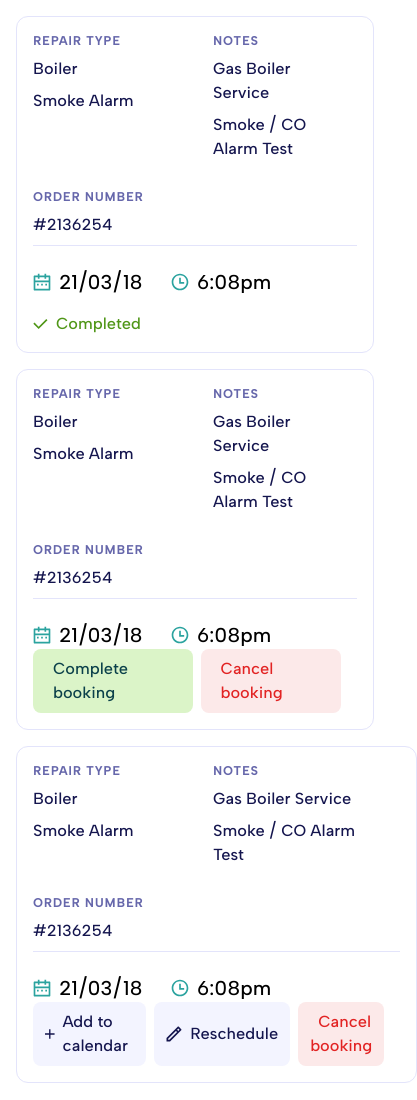
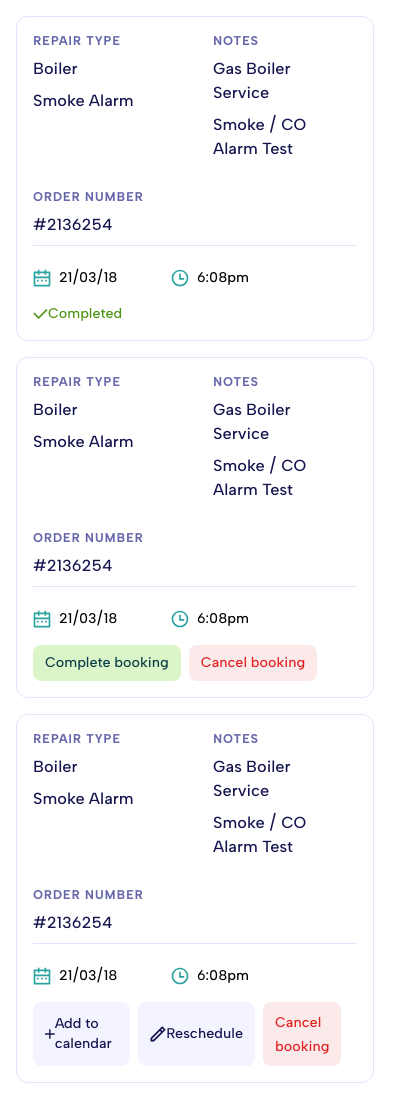
Before and after one commit to davronverse/tailor, a website: page components/schedulecard/index.html in a window 390 px wide. Shown: the whole page, 417 px wide, since content can reach past the window. Drawn offline with nearby package versions, Linux system fonts and the light colour scheme; files that its build step writes are made by us from their sources; files whose address does not match are found by name.

Commit message:
schedule card fix

```diff
--- a/components/schedulecard/index.html
+++ b/components/schedulecard/index.html
@@ -27,8 +27,8 @@
   <noscript>You need to enable JavaScript to run this app.</noscript>
 
   <div class="m-4">
-    <a class="card border-card schedule-card inline-block font-albertSans-medium rounded-xl group mb-4 p-4 md:w-full" href="">
-      <div class="schedule-card-content flex justify-between max-sm:flex-col border-b border-[#E3E4FB]">
+    <a class="card border-card schedule-card inline-block font-albertSans-medium rounded-xl group mb-4 p-4 w-full" href="">
+      <div class="schedule-card-content flex justify-between max-md:flex-col border-b border-[#E3E4FB]">
         <div class="flex pb-3">
           <div class="min-w-[180px]">
             <span class="base-purple-500 block text-xs font-semibold tracking-widest rounded dark:text-blue-600 tracking-wider blog-card-status font-bold">REPAIR TYPE</span>
@@ -42,19 +42,19 @@
           </div>
         </div>
 
-        <div class="min-w-[180px] max-sm:pt-4">
+        <div class="min-w-[180px] max-md:pt-4">
           <span class="base-purple-500 block text-xs font-semibold tracking-widest rounded dark:text-blue-600 tracking-wider blog-card-status font-bold">ORDER NUMBER</span>
           <span class="text-md base-purple-700 font-bold leading-6 block font-medium py-2">#2136254</span>
         </div>
       </div>
 
-      <div class="flex justify-between max-sm:flex-col" style="padding-top: 22px;">
+      <div class="flex justify-between max-md:flex-col" style="padding-top: 22px;">
         <div class="flex">
           <div class="flex items-center mr-4">
             <svg width="18" height="18" viewBox="0 0 18 18" fill="none" xmlns="http://www.w3.org/2000/svg">
               <path d="M13.1666 2.50016H16.5C16.721 2.50016 16.9329 2.58796 17.0892 2.74424C17.2455 2.90052 17.3333 3.11248 17.3333 3.3335V16.6668C17.3333 16.8878 17.2455 17.0998 17.0892 17.2561C16.9329 17.4124 16.721 17.5002 16.5 17.5002H1.49996C1.27895 17.5002 1.06698 17.4124 0.910704 17.2561C0.754423 17.0998 0.666626 16.8878 0.666626 16.6668V3.3335C0.666626 3.11248 0.754423 2.90052 0.910704 2.74424C1.06698 2.58796 1.27895 2.50016 1.49996 2.50016H4.83329V0.833496H6.49996V2.50016H11.5V0.833496H13.1666V2.50016ZM15.6666 9.16683H2.33329V15.8335H15.6666V9.16683ZM11.5 4.16683H6.49996V5.8335H4.83329V4.16683H2.33329V7.50016H15.6666V4.16683H13.1666V5.8335H11.5V4.16683ZM3.99996 10.8335H5.66663V12.5002H3.99996V10.8335ZM8.16663 10.8335H9.83329V12.5002H8.16663V10.8335ZM12.3333 10.8335H14V12.5002H12.3333V10.8335Z" fill="#2BA39F"/>
             </svg>
-            <span class="ml-2 text-xl min-w-[96px]">21/03/18</span>
+            <span class="ml-2 max-md:text-sm text-xl min-w-[96px]">21/03/18</span>
           </div>
 
           <div class="flex items-center">
@@ -62,23 +62,23 @@
               <path d="M8.99996 17.3332C4.39746 17.3332 0.666626 13.6023 0.666626 8.99984C0.666626 4.39734 4.39746 0.666504 8.99996 0.666504C13.6025 0.666504 17.3333 4.39734 17.3333 8.99984C17.3333 13.6023 13.6025 17.3332 8.99996 17.3332ZM8.99996 15.6665C10.7681 15.6665 12.4638 14.9641 13.714 13.7139C14.9642 12.4636 15.6666 10.7679 15.6666 8.99984C15.6666 7.23173 14.9642 5.53603 13.714 4.28579C12.4638 3.03555 10.7681 2.33317 8.99996 2.33317C7.23185 2.33317 5.53616 3.03555 4.28591 4.28579C3.03567 5.53603 2.33329 7.23173 2.33329 8.99984C2.33329 10.7679 3.03567 12.4636 4.28591 13.7139C5.53616 14.9641 7.23185 15.6665 8.99996 15.6665V15.6665ZM9.83329 8.99984H13.1666V10.6665H8.16663V4.83317H9.83329V8.99984Z" fill="#2BA39F"/>
             </svg>
 
-            <span class="ml-2 text-xl">6:08pm</span>
+            <span class="ml-2 max-md:text-sm text-xl">6:08pm</span>
           </div>
         </div>
-        <div>
+        <div class="flex">
           <div class="pr-4">
-            <div class="flex items-center max-sm:mt-4 pr-4">
+            <div class="flex items-center max-md:mt-4 pr-4">
               <svg width="15" height="11" viewBox="0 0 15 11" fill="none" xmlns="http://www.w3.org/2000/svg">
                 <path d="M5.63671 7.66083L13.2967 0L14.4759 1.17833L5.63671 10.0175L0.333374 4.71417L1.51171 3.53583L5.63671 7.66083Z" fill="#4F9617"/>
               </svg>
-              <span class="ml-2 text-base text-[#4F9617]">Completed</span>
+              <span class="ml-2 max-md:mx-0 max-md:text-sm text-base text-[#4F9617]">Completed</span>
             </div>
           </div>
         </div>
       </div>
     </a>
-    <a class="card border-card schedule-card inline-block font-albertSans-medium rounded-xl group mb-4 p-4 md:w-full" href="">
-      <div class="schedule-card-content flex justify-between max-sm:flex-col border-b border-[#E3E4FB]">
+    <a class="card border-card schedule-card inline-block font-albertSans-medium rounded-xl group mb-4 p-4 w-full" href="">
+      <div class="schedule-card-content flex justify-between max-md:flex-col border-b border-[#E3E4FB]">
         <div class="flex pb-3">
           <div class="min-w-[180px]">
             <span class="base-purple-500 block text-xs font-semibold tracking-widest rounded dark:text-blue-600 tracking-wider blog-card-status font-bold">REPAIR TYPE</span>
@@ -92,19 +92,19 @@
           </div>
         </div>
 
-        <div class="min-w-[180px] max-sm:pt-4">
+        <div class="min-w-[180px] max-md:pt-4">
           <span class="base-purple-500 block text-xs font-semibold tracking-widest rounded dark:text-blue-600 tracking-wider blog-card-status font-bold">ORDER NUMBER</span>
           <span class="text-md base-purple-700 font-bold leading-6 block font-medium py-2">#2136254</span>
         </div>
       </div>
 
-      <div class="flex justify-between max-sm:flex-col" style="padding-top: 22px;">
+      <div class="flex justify-between max-md:flex-col" style="padding-top: 22px;">
         <div class="flex">
           <div class="flex items-center mr-4">
             <svg width="18" height="18" viewBox="0 0 18 18" fill="none" xmlns="http://www.w3.org/2000/svg">
               <path d="M13.1666 2.50016H16.5C16.721 2.50016 16.9329 2.58796 17.0892 2.74424C17.2455 2.90052 17.3333 3.11248 17.3333 3.3335V16.6668C17.3333 16.8878 17.2455 17.0998 17.0892 17.2561C16.9329 17.4124 16.721 17.5002 16.5 17.5002H1.49996C1.27895 17.5002 1.06698 17.4124 0.910704 17.2561C0.754423 17.0998 0.666626 16.8878 0.666626 16.6668V3.3335C0.666626 3.11248 0.754423 2.90052 0.910704 2.74424C1.06698 2.58796 1.27895 2.50016 1.49996 2.50016H4.83329V0.833496H6.49996V2.50016H11.5V0.833496H13.1666V2.50016ZM15.6666 9.16683H2.33329V15.8335H15.6666V9.16683ZM11.5 4.16683H6.49996V5.8335H4.83329V4.16683H2.33329V7.50016H15.6666V4.16683H13.1666V5.8335H11.5V4.16683ZM3.99996 10.8335H5.66663V12.5002H3.99996V10.8335ZM8.16663 10.8335H9.83329V12.5002H8.16663V10.8335ZM12.3333 10.8335H14V12.5002H12.3333V10.8335Z" fill="#2BA39F"/>
             </svg>
-            <span class="ml-2 text-xl min-w-[96px]">21/03/18</span>
+            <span class="ml-2 max-md:text-sm text-xl min-w-[96px]">21/03/18</span>
           </div>
 
           <div class="flex items-center">
@@ -112,24 +112,24 @@
               <path d="M8.99996 17.3332C4.39746 17.3332 0.666626 13.6023 0.666626 8.99984C0.666626 4.39734 4.39746 0.666504 8.99996 0.666504C13.6025 0.666504 17.3333 4.39734 17.3333 8.99984C17.3333 13.6023 13.6025 17.3332 8.99996 17.3332ZM8.99996 15.6665C10.7681 15.6665 12.4638 14.9641 13.714 13.7139C14.9642 12.4636 15.6666 10.7679 15.6666 8.99984C15.6666 7.23173 14.9642 5.53603 13.714 4.28579C12.4638 3.03555 10.7681 2.33317 8.99996 2.33317C7.23185 2.33317 5.53616 3.03555 4.28591 4.28579C3.03567 5.53603 2.33329 7.23173 2.33329 8.99984C2.33329 10.7679 3.03567 12.4636 4.28591 13.7139C5.53616 14.9641 7.23185 15.6665 8.99996 15.6665V15.6665ZM9.83329 8.99984H13.1666V10.6665H8.16663V4.83317H9.83329V8.99984Z" fill="#2BA39F"/>
             </svg>
 
-            <span class="ml-2 text-xl">6:08pm</span>
+            <span class="ml-2 max-md:text-sm text-xl">6:08pm</span>
           </div>
         </div>
-        <div>
-          <div class="pr-4 flex">
+        <div class="flex">
+          <div class="pr-4 flex max-md:mt-4 ">
             <div class="flex items-center px-3 py-2 bg-[#DBF4C8] mr-2 rounded-lg">
-              <span class="mx-2 text-base text-[#0B404A]">Complete booking</span>
+              <span class="mx-2 max-md:mx-0 max-md:text-sm text-base text-[#0B404A]">Complete booking</span>
             </div>
 
             <div class="flex items-center px-3 py-2 bg-[#FCE9E9] rounded-lg">
-              <span class="mx-2 text-base text-[#E22323]">Cancel booking</span>
+              <span class="mx-2 max-md:mx-0 max-md:text-sm text-base text-[#E22323]">Cancel booking</span>
             </div>
           </div>
         </div>
       </div>
     </a>
-    <a class="card border-card schedule-card inline-block font-albertSans-medium rounded-xl group mb-4 p-4 md:w-full" href="">
-      <div class="schedule-card-content flex justify-between max-sm:flex-col border-b border-[#E3E4FB]">
+    <a class="card border-card schedule-card inline-block font-albertSans-medium rounded-xl group mb-4 p-4 w-full" href="">
+      <div class="schedule-card-content flex justify-between max-md:flex-col border-b border-[#E3E4FB]">
         <div class="flex pb-3">
           <div class="min-w-[180px]">
             <span class="base-purple-500 block text-xs font-semibold tracking-widest rounded dark:text-blue-600 tracking-wider blog-card-status font-bold">REPAIR TYPE</span>
@@ -143,19 +143,19 @@
           </div>
         </div>
 
-        <div class="min-w-[180px] max-sm:pt-4">
+        <div class="min-w-[180px] max-md:pt-4">
           <span class="base-purple-500 block text-xs font-semibold tracking-widest rounded dark:text-blue-600 tracking-wider blog-card-status font-bold">ORDER NUMBER</span>
           <span class="text-md base-purple-700 font-bold leading-6 block font-medium py-2">#2136254</span>
         </div>
       </div>
 
-      <div class="flex justify-between max-sm:flex-col" style="padding-top: 22px;">
+      <div class="flex justify-between max-md:flex-col" style="padding-top: 22px;">
         <div class="flex">
           <div class="flex items-center mr-4">
             <svg width="18" height="18" viewBox="0 0 18 18" fill="none" xmlns="http://www.w3.org/2000/svg">
               <path d="M13.1666 2.50016H16.5C16.721 2.50016 16.9329 2.58796 17.0892 2.74424C17.2455 2.90052 17.3333 3.11248 17.3333 3.3335V16.6668C17.3333 16.8878 17.2455 17.0998 17.0892 17.2561C16.9329 17.4124 16.721 17.5002 16.5 17.5002H1.49996C1.27895 17.5002 1.06698 17.4124 0.910704 17.2561C0.754423 17.0998 0.666626 16.8878 0.666626 16.6668V3.3335C0.666626 3.11248 0.754423 2.90052 0.910704 2.74424C1.06698 2.58796 1.27895 2.50016 1.49996 2.50016H4.83329V0.833496H6.49996V2.50016H11.5V0.833496H13.1666V2.50016ZM15.6666 9.16683H2.33329V15.8335H15.6666V9.16683ZM11.5 4.16683H6.49996V5.8335H4.83329V4.16683H2.33329V7.50016H15.6666V4.16683H13.1666V5.8335H11.5V4.16683ZM3.99996 10.8335H5.66663V12.5002H3.99996V10.8335ZM8.16663 10.8335H9.83329V12.5002H8.16663V10.8335ZM12.3333 10.8335H14V12.5002H12.3333V10.8335Z" fill="#2BA39F"/>
             </svg>
-            <span class="ml-2 text-xl min-w-[96px]">21/03/18</span>
+            <span class="ml-2 max-md:text-sm text-xl min-w-[96px]">21/03/18</span>
           </div>
 
           <div class="flex items-center">
@@ -163,26 +163,26 @@
               <path d="M8.99996 17.3332C4.39746 17.3332 0.666626 13.6023 0.666626 8.99984C0.666626 4.39734 4.39746 0.666504 8.99996 0.666504C13.6025 0.666504 17.3333 4.39734 17.3333 8.99984C17.3333 13.6023 13.6025 17.3332 8.99996 17.3332ZM8.99996 15.6665C10.7681 15.6665 12.4638 14.9641 13.714 13.7139C14.9642 12.4636 15.6666 10.7679 15.6666 8.99984C15.6666 7.23173 14.9642 5.53603 13.714 4.28579C12.4638 3.03555 10.7681 2.33317 8.99996 2.33317C7.23185 2.33317 5.53616 3.03555 4.28591 4.28579C3.03567 5.53603 2.33329 7.23173 2.33329 8.99984C2.33329 10.7679 3.03567 12.4636 4.28591 13.7139C5.53616 14.9641 7.23185 15.6665 8.99996 15.6665V15.6665ZM9.83329 8.99984H13.1666V10.6665H8.16663V4.83317H9.83329V8.99984Z" fill="#2BA39F"/>
             </svg>
 
-            <span class="ml-2 text-xl">6:08pm</span>
+            <span class="ml-2 max-md:text-sm text-xl">6:08pm</span>
           </div>
         </div>
-        <div>
-          <div class="pr-4 flex">
+        <div class="flex">
+          <div class="pr-4 flex  max-md:pt-4">
             <div class="flex items-center px-3 py-2 bg-[#F3F4FF] mr-2 rounded-lg">
               <svg width="16" height="16" viewBox="0 0 14 14" fill="none" xmlns="http://www.w3.org/2000/svg">
                 <path d="M6 6V0H8V6H14V8H8V14H6V8H0V6H6Z" fill="#14154E"/>
               </svg>
-              <span class="ml-2 text-base text-[#14154E]">Add to calendar</span>
+              <span class="ml-2 max-md:mx-0 max-md:text-sm text-base text-[#14154E]">Add to calendar</span>
             </div>
             <div class="flex items-center px-3 py-2 bg-[#F3F4FF] mr-2 rounded-lg">
               <svg width="16" height="16" viewBox="0 0 16 16" fill="none" xmlns="http://www.w3.org/2000/svg">
                 <path d="M11.1067 6.07174L9.92833 4.8934L2.16667 12.6551V13.8334H3.345L11.1067 6.07174ZM12.285 4.8934L13.4633 3.71507L12.285 2.53674L11.1067 3.71507L12.285 4.8934ZM4.035 15.5001H0.5V11.9642L11.6958 0.768403C11.8521 0.612177 12.064 0.524414 12.285 0.524414C12.506 0.524414 12.7179 0.612177 12.8742 0.768403L15.2317 3.1259C15.3879 3.28218 15.4757 3.4941 15.4757 3.71507C15.4757 3.93604 15.3879 4.14796 15.2317 4.30424L4.03583 15.5001H4.035Z" fill="#14154E"/>
               </svg>
-              <span class="ml-2 text-base text-[#14154E]">Reschedule</span>
+              <span class="ml-2 max-md:mx-0 max-md:text-sm text-base text-[#14154E]">Reschedule</span>
             </div>
 
-            <div class="max-sm:block flex items-center px-3 py-2 bg-[#FCE9E9] rounded-lg">
-              <span class="ml-2 text-base text-[#E22323]">Cancel booking</span>
+            <div class="max-md:block flex items-center px-3 py-2 bg-[#FCE9E9] rounded-lg">
+              <span class="ml-2 max-md:mx-0 max-md:text-sm text-base text-[#E22323]">Cancel booking</span>
             </div>
           </div>
         </div>
```
